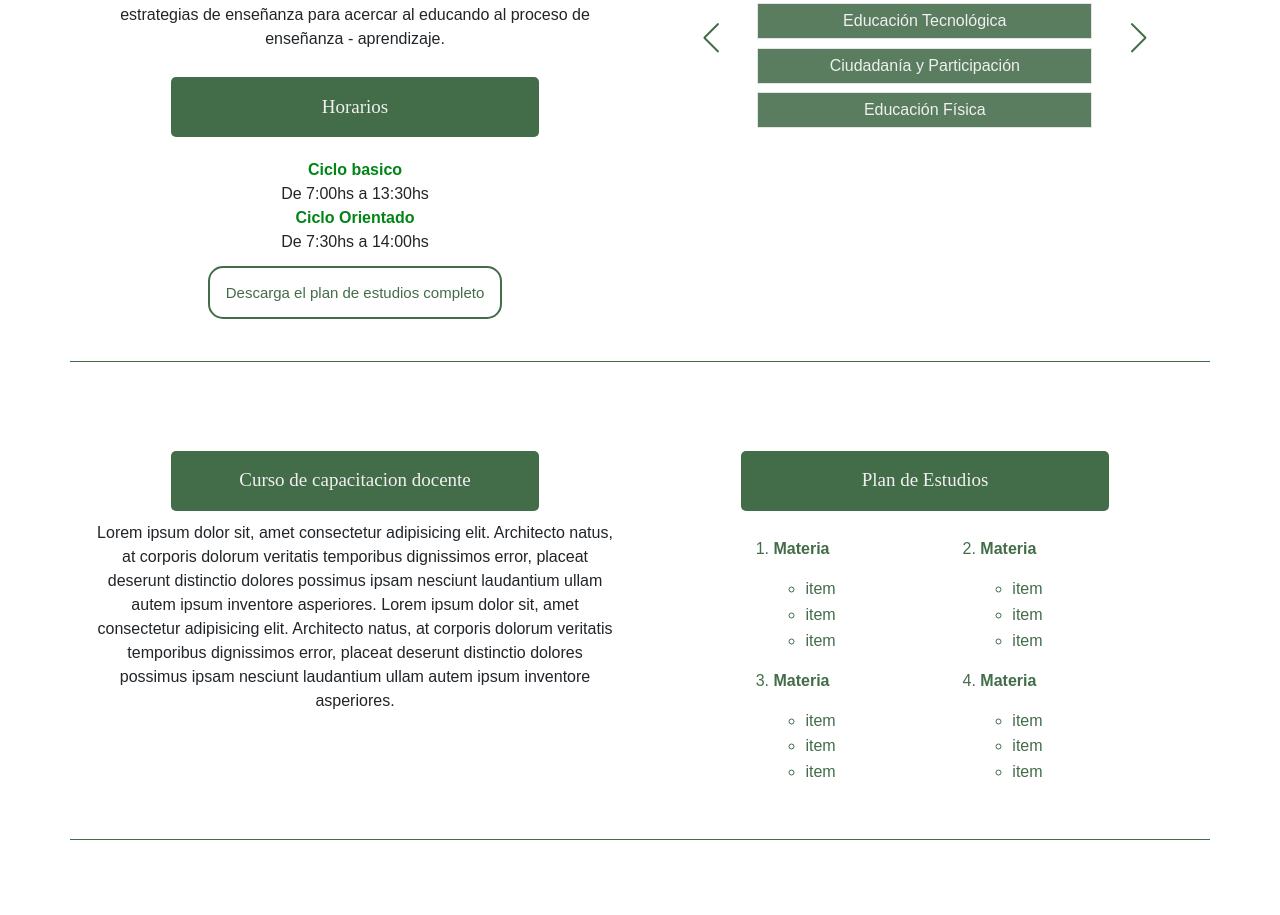
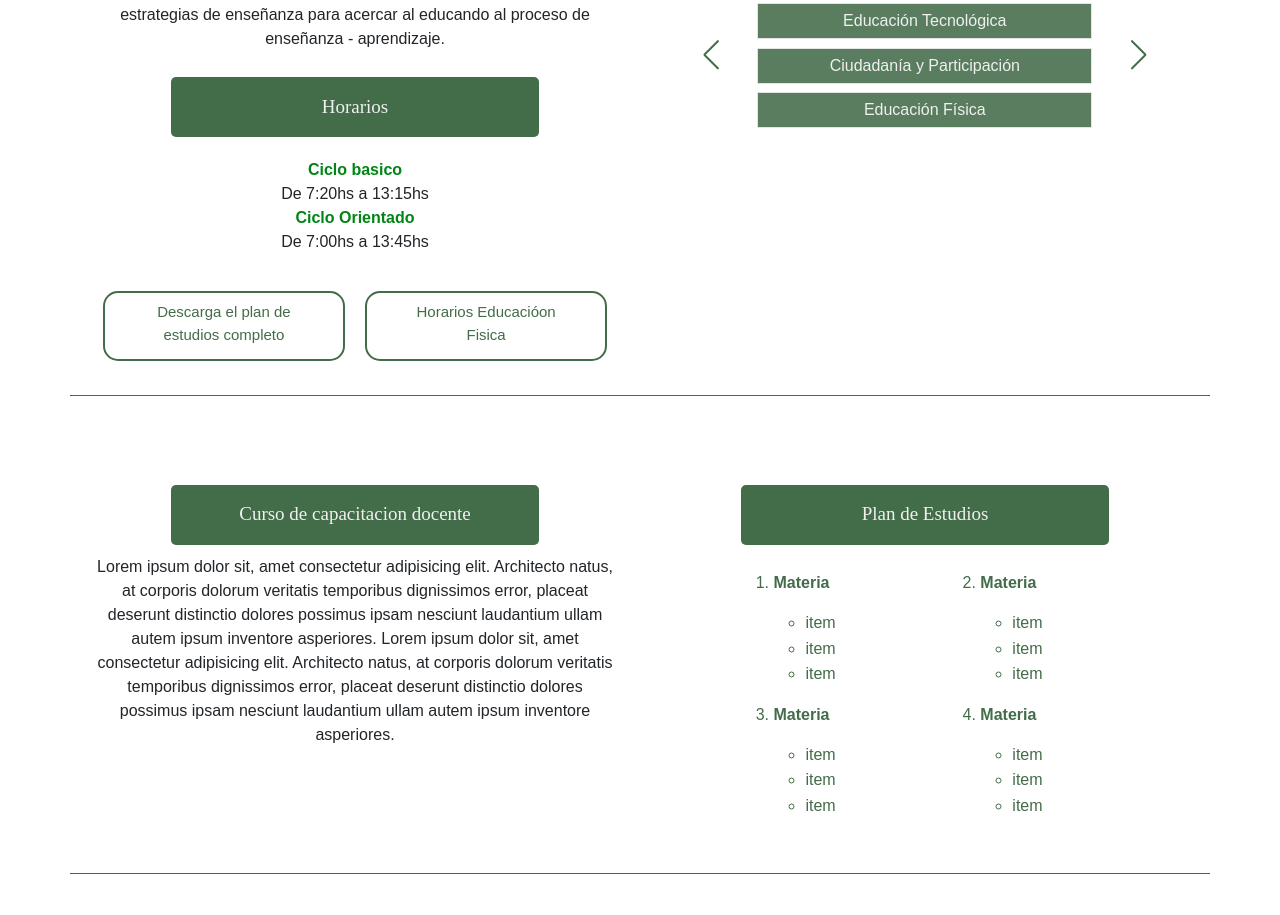
Before and after one commit to Lautaro-Recio/institutoCordoba, a website: page index.html in a window 1280 px wide. Shown: the part 2620-3535 px from the top of the page. Drawn offline with nearby package versions, Linux system fonts and the light colour scheme.

Commit message:
Horarios agregados/boton de descarga de horarios

```diff
--- a/index.html
+++ b/index.html
@@ -167,11 +167,15 @@
                 <div class="horarios">
                   <h5>Horarios</h5>
                   <p><b> Ciclo basico</b><br>
-                  De 7:00hs a 13:30hs<br>
+                  De 7:20hs a 13:15hs<br>
                   <b>Ciclo Orientado</b><br>
-                  De 7:30hs a 14:00hs</p>
-                  <a href="assets/documents/Estructura curricular secundario.docx" download="Estructura-Curricular">Descarga el plan de estudios completo</a>
-                </div>
+                  De 7:00hs a 13:45hs</p>
+                    <div>
+
+                      <a href="assets/documents/Estructura curricular secundario.pdf" download="Estructura-Curricular">Descarga el plan de  <br> estudios completo</a>
+                      <a href="assets/documents/HORARIOS  educación física 2022.pdf" download="Estructura-Curricular">Horarios Educacióon <br> Fisica</a>
+                    </div>
+                  </div>
               </div>
             </div>
 
--- a/scss/_educacion.scss
+++ b/scss/_educacion.scss
@@ -32,10 +32,16 @@
     margin: 0% !important;
     font-size: 25px !important;
 }
-
+.horarios div{
+    display: flex;
+}
 .horarios a{
     text-decoration: none;
-    padding: 3%;
+    padding: 1.5%;
+    width: 50% !important;
+    height: 70px !important;
+    margin: 2%;
+    font-size: 13px;
 }
 @media only screen and (min-width: 280px) and (max-width: 992px) {
     .info{
@@ -49,7 +55,10 @@
     .infoEstudio p{
         font-size: 14px;
     }
+    .horarios div{
+        display: flex;
+    }
     .horarios a{
-        margin-bottom: 5%;
+        margin-bottom: 10%;
     }
 }
--- a/scss/styles.scss
+++ b/scss/styles.scss
@@ -37,11 +37,3 @@ b{
     border-top: solid 1px $verde;
     padding-top: 5%;
 }
-
-
-@media only screen and (min-width: 280px) and (max-width: 992px) {
-    .row h5{
-       margin: 2% 0%;
-
-    }
-}
```
Also changed, not shown: css/style.css, 3 other files.
